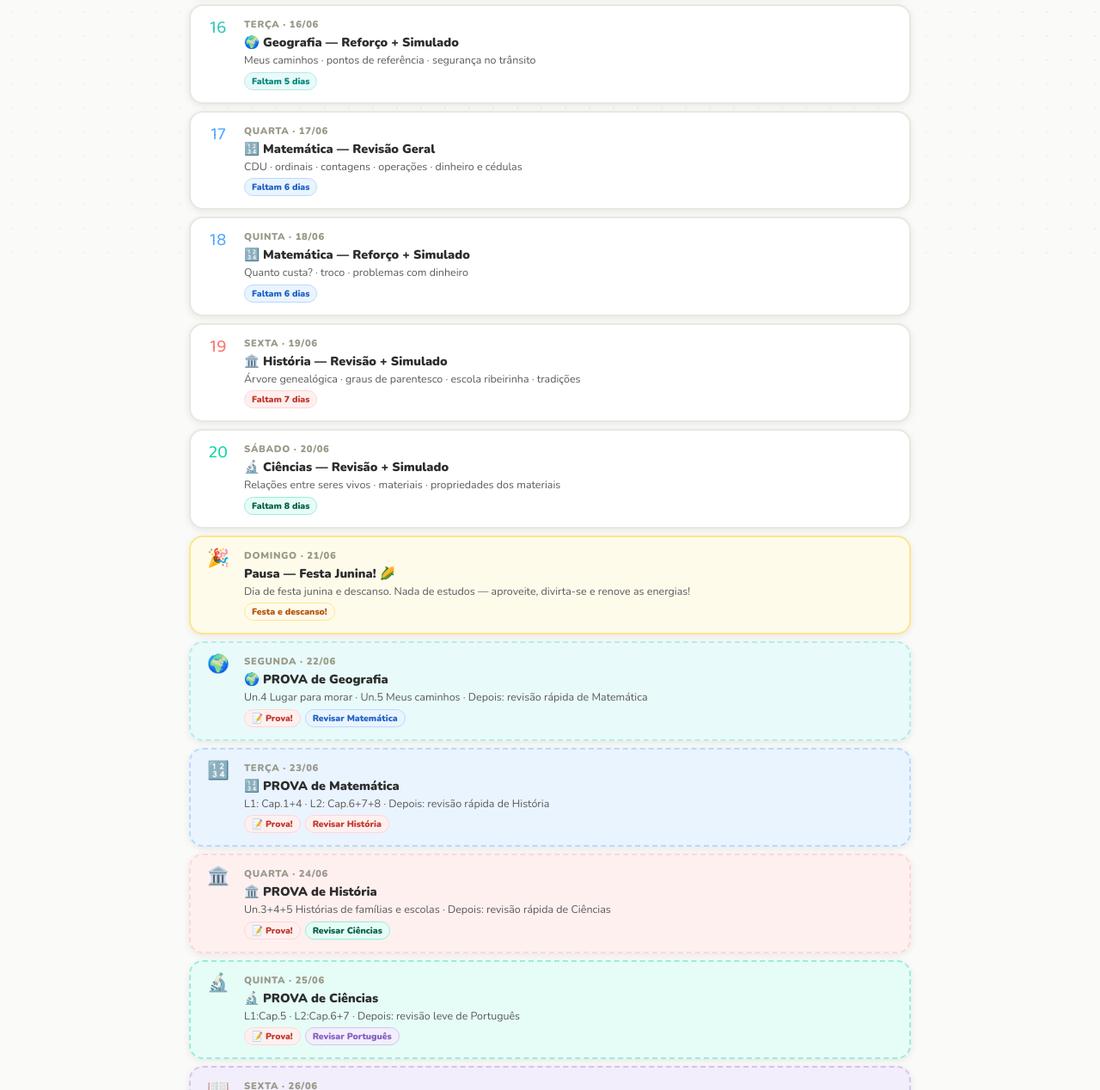
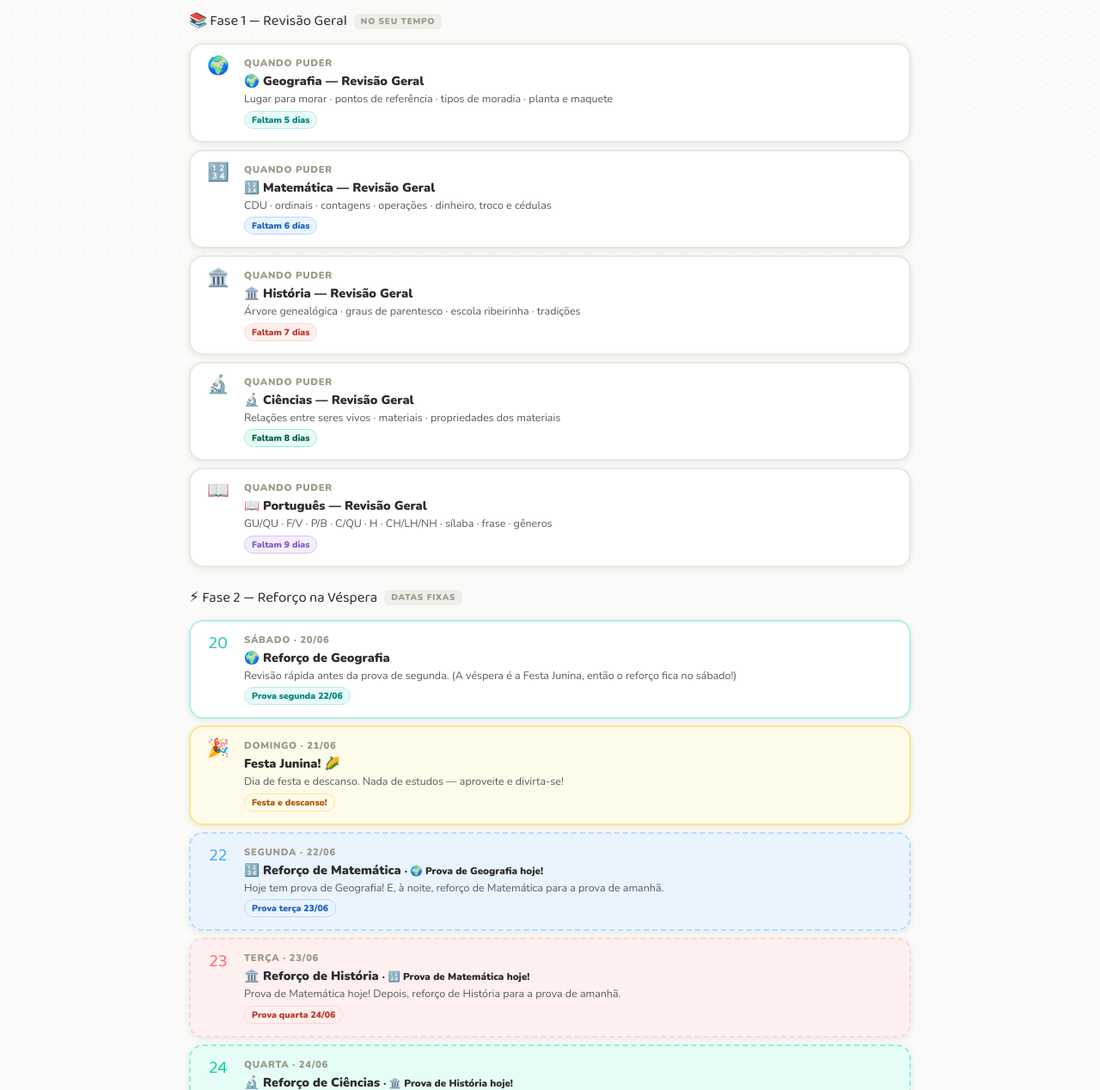
Before and after one commit to 123vita56/portal2ano, a plain HTML site: page index.html in a window 1280 px wide. Shown: the part 504-1772 px from the top of the page at 86% size. Drawn offline with nearby package versions, Linux system fonts and the light colour scheme.

Commit message:
Add files via upload

```diff
--- a/index.html
+++ b/index.html
@@ -425,58 +425,81 @@ footer div{font-size:.72rem;color:var(--tx3);}
 <!-- ══ HOME / CRONOGRAMA ══ -->
 <div class="page active" id="page-home">
 
-  <div class="stitle">📅 Cronograma de Estudos <span class="stag">15 a 26 de junho</span></div>
-
+  <div class="stitle">📅 Cronograma de Estudos <span class="stag">Plano em 2 fases</span></div>
+
+  <div class="crono-intro" style="background:var(--srf);border-radius:22px;border:1.5px solid var(--bd);padding:18px 20px;margin-bottom:20px;box-shadow:var(--sh1);display:flex;gap:14px;align-items:flex-start">
+    <span style="font-size:2.2rem;flex-shrink:0">🗺️</span>
+    <div>
+      <div style="font-family:'Baloo 2',cursive;font-size:1.15rem;margin-bottom:4px">Como funciona o plano</div>
+      <div style="font-size:.82rem;color:var(--tx2);line-height:1.5"><b>Fase 1 — Revisão Geral:</b> estude cada matéria com calma, no seu tempo, quando puder. Sem pressa!<br><b>Fase 2 — Reforço:</b> na véspera de cada prova, dê uma revisada rápida para deixar tudo fresquinho na memória. 🌟</div>
+    </div>
+  </div>
+
+  <!-- FASE 1 -->
+  <div class="crono-phase-title" style="font-family:'Baloo 2',cursive;font-size:1.05rem;margin:0 0 12px;display:flex;align-items:center;gap:8px">📚 Fase 1 — Revisão Geral <span class="stag" style="font-family:'Nunito',sans-serif">No seu tempo</span></div>
   <div class="crono-grid">
     <div class="crono-day" onclick="goPage('geo')">
-      <div class="cd-num" style="color:var(--geo)">15</div>
-      <div><div class="cd-date">Segunda · 15/06</div><div class="cd-title">🌍 Geografia — Revisão Geral</div><div class="cd-desc">Lugar para morar · pontos de referência · tipos de moradia · planta e maquete</div><span class="cd-badge b-geo countdown" data-prova="2026-06-22">Calculando...</span></div>
-    </div>
-    <div class="crono-day" onclick="goPage('geo')">
-      <div class="cd-num" style="color:var(--geo)">16</div>
-      <div><div class="cd-date">Terça · 16/06</div><div class="cd-title">🌍 Geografia — Reforço + Simulado</div><div class="cd-desc">Meus caminhos · pontos de referência · segurança no trânsito</div><span class="cd-badge b-geo countdown" data-prova="2026-06-22">Calculando...</span></div>
+      <div class="cd-num" style="color:var(--geo)">🌍</div>
+      <div><div class="cd-date">Quando puder</div><div class="cd-title">🌍 Geografia — Revisão Geral</div><div class="cd-desc">Lugar para morar · pontos de referência · tipos de moradia · planta e maquete</div><span class="cd-badge b-geo countdown" data-prova="2026-06-22">Calculando...</span></div>
     </div>
     <div class="crono-day" onclick="goPage('mat')">
-      <div class="cd-num" style="color:var(--mat)">17</div>
-      <div><div class="cd-date">Quarta · 17/06</div><div class="cd-title">🔢 Matemática — Revisão Geral</div><div class="cd-desc">CDU · ordinais · contagens · operações · dinheiro e cédulas</div><span class="cd-badge b-mat countdown" data-prova="2026-06-23">Calculando...</span></div>
-    </div>
-    <div class="crono-day" onclick="goPage('mat')">
-      <div class="cd-num" style="color:var(--mat)">18</div>
-      <div><div class="cd-date">Quinta · 18/06</div><div class="cd-title">🔢 Matemática — Reforço + Simulado</div><div class="cd-desc">Quanto custa? · troco · problemas com dinheiro</div><span class="cd-badge b-mat countdown" data-prova="2026-06-23">Calculando...</span></div>
+      <div class="cd-num" style="color:var(--mat)">🔢</div>
+      <div><div class="cd-date">Quando puder</div><div class="cd-title">🔢 Matemática — Revisão Geral</div><div class="cd-desc">CDU · ordinais · contagens · operações · dinheiro, troco e cédulas</div><span class="cd-badge b-mat countdown" data-prova="2026-06-23">Calculando...</span></div>
     </div>
     <div class="crono-day" onclick="goPage('his')">
-      <div class="cd-num" style="color:var(--his)">19</div>
-      <div><div class="cd-date">Sexta · 19/06</div><div class="cd-title">🏛️ História — Revisão + Simulado</div><div class="cd-desc">Árvore genealógica · graus de parentesco · escola ribeirinha · tradições</div><span class="cd-badge b-his countdown" data-prova="2026-06-24">Calculando...</span></div>
+      <div class="cd-num" style="color:var(--his)">🏛️</div>
+      <div><div class="cd-date">Quando puder</div><div class="cd-title">🏛️ História — Revisão Geral</div><div class="cd-desc">Árvore genealógica · graus de parentesco · escola ribeirinha · tradições</div><span class="cd-badge b-his countdown" data-prova="2026-06-24">Calculando...</span></div>
     </div>
     <div class="crono-day" onclick="goPage('cie')">
-      <div class="cd-num" style="color:var(--cie)">20</div>
-      <div><div class="cd-date">Sábado · 20/06</div><div class="cd-title">🔬 Ciências — Revisão + Simulado</div><div class="cd-desc">Relações entre seres vivos · materiais · propriedades dos materiais</div><span class="cd-badge b-cie countdown" data-prova="2026-06-25">Calculando...</span></div>
-    </div>
+      <div class="cd-num" style="color:var(--cie)">🔬</div>
+      <div><div class="cd-date">Quando puder</div><div class="cd-title">🔬 Ciências — Revisão Geral</div><div class="cd-desc">Relações entre seres vivos · materiais · propriedades dos materiais</div><span class="cd-badge b-cie countdown" data-prova="2026-06-25">Calculando...</span></div>
+    </div>
+    <div class="crono-day" onclick="goPage('lp')">
+      <div class="cd-num" style="color:var(--lp)">📖</div>
+      <div><div class="cd-date">Quando puder</div><div class="cd-title">📖 Português — Revisão Geral</div><div class="cd-desc">GU/QU · F/V · P/B · C/QU · H · CH/LH/NH · sílaba · frase · gêneros</div><span class="cd-badge b-lp countdown" data-prova="2026-06-26">Calculando...</span></div>
+    </div>
+  </div>
+
+  <!-- FASE 2 -->
+  <div class="crono-phase-title" style="font-family:'Baloo 2',cursive;font-size:1.05rem;margin:22px 0 12px;display:flex;align-items:center;gap:8px">⚡ Fase 2 — Reforço na Véspera <span class="stag" style="font-family:'Nunito',sans-serif">Datas fixas</span></div>
+  <div class="crono-grid">
+    <div class="crono-day" style="border-color:var(--geo-m)" onclick="goPage('geo')">
+      <div class="cd-num" style="color:var(--geo)">20</div>
+      <div><div class="cd-date">Sábado · 20/06</div><div class="cd-title">🌍 Reforço de Geografia</div><div class="cd-desc">Revisão rápida antes da prova de segunda. (A véspera é a Festa Junina, então o reforço fica no sábado!)</div><span class="cd-badge b-geo">Prova segunda 22/06</span></div>
+    </div>
+
     <div class="crono-day pausa">
       <div class="cd-num">🎉</div>
-      <div><div class="cd-date">Domingo · 21/06</div><div class="cd-title">Pausa — Festa Junina! 🌽</div><div class="cd-desc">Dia de festa junina e descanso. Nada de estudos — aproveite, divirta-se e renove as energias!</div><span class="cd-badge b-pausa">Festa e descanso!</span></div>
-    </div>
-    <div class="crono-day prova-day" style="border-color:var(--geo-m);background:var(--geo-l)" onclick="goPage('geo')">
-      <div class="cd-num" style="color:var(--geo)">🌍</div>
-      <div><div class="cd-date">Segunda · 22/06</div><div class="cd-title">🌍 PROVA de Geografia</div><div class="cd-desc">Un.4 Lugar para morar · Un.5 Meus caminhos · Depois: revisão rápida de Matemática</div><span class="cd-badge b-prova">📝 Prova!</span><span class="cd-badge b-mat" style="margin-left:5px">Revisar Matemática</span></div>
-    </div>
+      <div><div class="cd-date">Domingo · 21/06</div><div class="cd-title">Festa Junina! 🌽</div><div class="cd-desc">Dia de festa e descanso. Nada de estudos — aproveite e divirta-se!</div><span class="cd-badge b-pausa">Festa e descanso!</span></div>
+    </div>
+
     <div class="crono-day prova-day" style="border-color:var(--mat-m);background:var(--mat-l)" onclick="goPage('mat')">
-      <div class="cd-num" style="color:var(--mat)">🔢</div>
-      <div><div class="cd-date">Terça · 23/06</div><div class="cd-title">🔢 PROVA de Matemática</div><div class="cd-desc">L1: Cap.1+4 · L2: Cap.6+7+8 · Depois: revisão rápida de História</div><span class="cd-badge b-prova">📝 Prova!</span><span class="cd-badge b-his" style="margin-left:5px">Revisar História</span></div>
-    </div>
+      <div class="cd-num" style="color:var(--mat)">22</div>
+      <div><div class="cd-date">Segunda · 22/06</div><div class="cd-title">🔢 Reforço de Matemática <span style="font-size:.72rem;color:var(--geo-d)">· 🌍 Prova de Geografia hoje!</span></div><div class="cd-desc">Hoje tem prova de Geografia! E, à noite, reforço de Matemática para a prova de amanhã.</div><span class="cd-badge b-mat">Prova terça 23/06</span></div>
+    </div>
+
     <div class="crono-day prova-day" style="border-color:var(--his-m);background:var(--his-l)" onclick="goPage('his')">
-      <div class="cd-num" style="color:var(--his)">🏛️</div>
-      <div><div class="cd-date">Quarta · 24/06</div><div class="cd-title">🏛️ PROVA de História</div><div class="cd-desc">Un.3+4+5 Histórias de famílias e escolas · Depois: revisão rápida de Ciências</div><span class="cd-badge b-prova">📝 Prova!</span><span class="cd-badge b-cie" style="margin-left:5px">Revisar Ciências</span></div>
-    </div>
+      <div class="cd-num" style="color:var(--his)">23</div>
+      <div><div class="cd-date">Terça · 23/06</div><div class="cd-title">🏛️ Reforço de História <span style="font-size:.72rem;color:var(--mat-d)">· 🔢 Prova de Matemática hoje!</span></div><div class="cd-desc">Prova de Matemática hoje! Depois, reforço de História para a prova de amanhã.</div><span class="cd-badge b-his">Prova quarta 24/06</span></div>
+    </div>
+
     <div class="crono-day prova-day" style="border-color:var(--cie-m);background:var(--cie-l)" onclick="goPage('cie')">
-      <div class="cd-num" style="color:var(--cie)">🔬</div>
-      <div><div class="cd-date">Quinta · 25/06</div><div class="cd-title">🔬 PROVA de Ciências</div><div class="cd-desc">L1:Cap.5 · L2:Cap.6+7 · Depois: revisão leve de Português</div><span class="cd-badge b-prova">📝 Prova!</span><span class="cd-badge b-lp" style="margin-left:5px">Revisar Português</span></div>
-    </div>
+      <div class="cd-num" style="color:var(--cie)">24</div>
+      <div><div class="cd-date">Quarta · 24/06</div><div class="cd-title">🔬 Reforço de Ciências <span style="font-size:.72rem;color:var(--his-d)">· 🏛️ Prova de História hoje!</span></div><div class="cd-desc">Prova de História hoje! Depois, reforço de Ciências para a prova de amanhã.</div><span class="cd-badge b-cie">Prova quinta 25/06</span></div>
+    </div>
+
+    <div class="crono-day prova-day" style="border-color:var(--lp-m);background:var(--lp-l)" onclick="goPage('lp')">
+      <div class="cd-num" style="color:var(--lp)">25</div>
+      <div><div class="cd-date">Quinta · 25/06</div><div class="cd-title">📖 Reforço de Português <span style="font-size:.72rem;color:var(--cie-d)">· 🔬 Prova de Ciências hoje!</span></div><div class="cd-desc">Prova de Ciências hoje! Depois, reforço de Português para a última prova.</div><span class="cd-badge b-lp">Prova sexta 26/06</span></div>
+    </div>
+
     <div class="crono-day prova-day" style="border-color:var(--lp-m);background:var(--lp-l)" onclick="goPage('lp')">
       <div class="cd-num" style="color:var(--lp)">📖</div>
-      <div><div class="cd-date">Sexta · 26/06</div><div class="cd-title">📖 PROVA de Português</div><div class="cd-desc">F/V · P/B · GU/QU · C/QU · H · CH/LH/NH · Sílaba · Frase · Gêneros</div><span class="cd-badge b-prova">📝 Última prova!</span></div>
-    </div>
-  </div>
+      <div><div class="cd-date">Sexta · 26/06</div><div class="cd-title" style="color:var(--lp-d)">📖 PROVA de Português</div><div class="cd-desc">A última prova! Depois é só comemorar — você arrasou! 🎉</div><span class="cd-badge b-prova">📝 Última prova!</span></div>
+    </div>
+  </div>
+
+
 
   <div class="stitle">📚 Ir para uma matéria</div>
   <div class="subj-grid">
```
